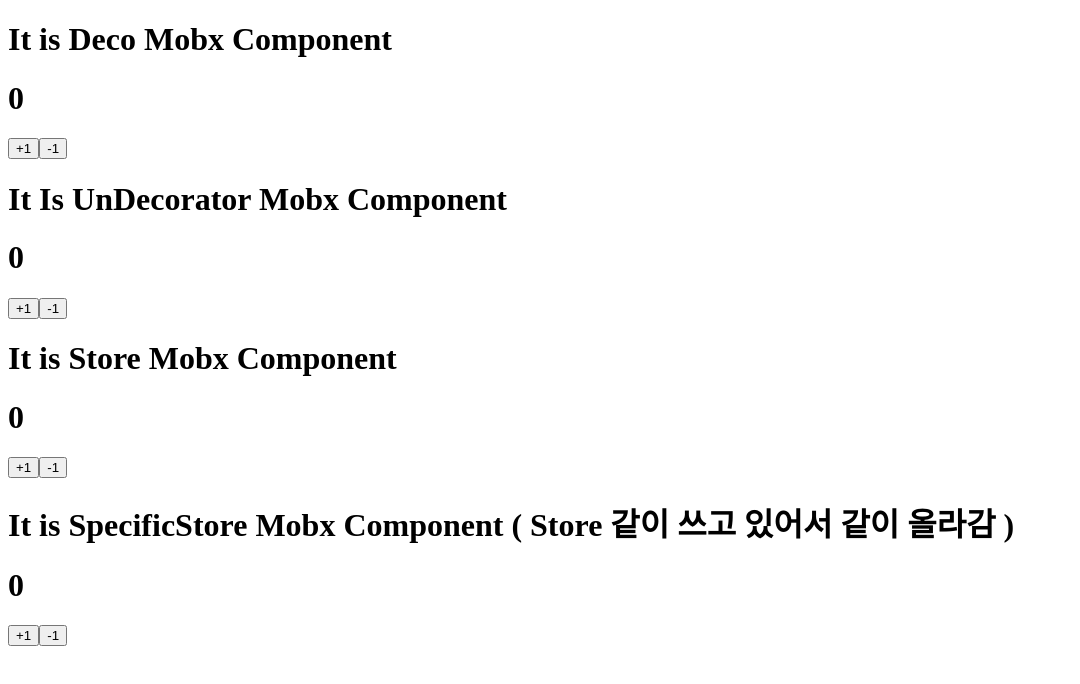
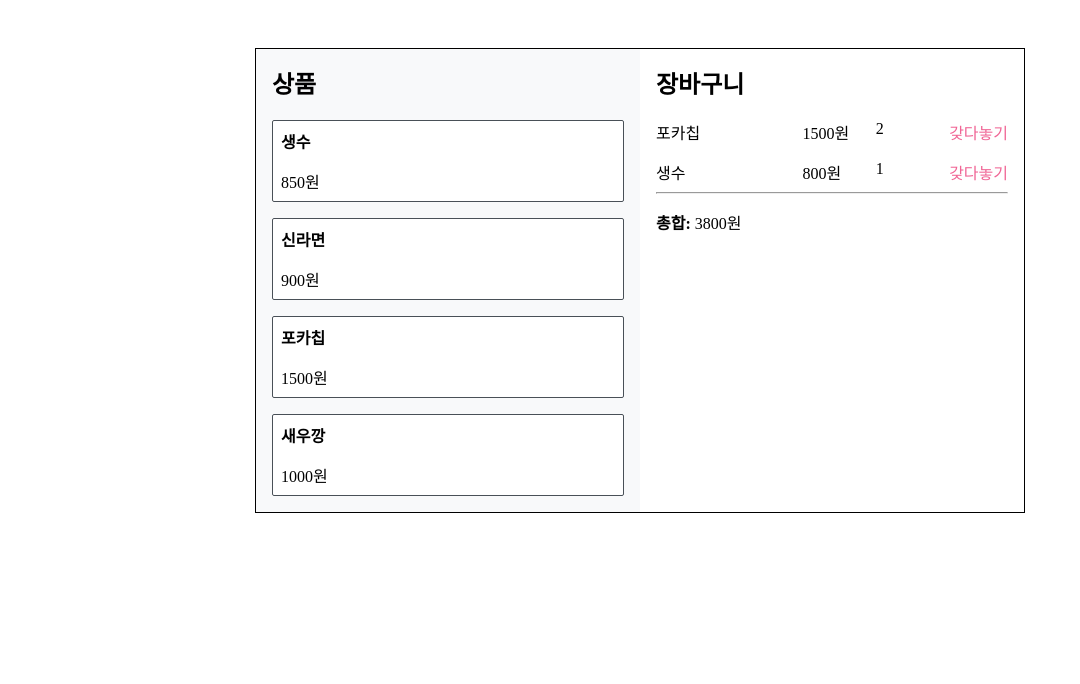
Before and after one commit to formegusto/study-mobx, a React app: page / in a window 1280 px wide. Shown: the top 684 px of the page, without its empty margins (0-1080 px from the left). Built offline with nearby package versions, Linux system fonts and the light colour scheme.

Commit message:
SuperMarket UI Okay With Type

```diff
--- a/src/App.tsx
+++ b/src/App.tsx
@@ -1,16 +1,18 @@
 import React from 'react';
-import DecoCounter from './counter/DecoCounter';
-import SpecificStoreCounter from './counter/SpecificStoreCounter';
-import StoreCounter from './counter/StoreCounter';
-import UnDecoCounter from './counter/UnDecoCounter';
+import SuperMarketContainer from './superMarket/containers/SuperMarketContainer';
+// import DecoCounter from './counter/DecoCounter';
+// import SpecificStoreCounter from './counter/SpecificStoreCounter';
+// import StoreCounter from './counter/StoreCounter';
+// import UnDecoCounter from './counter/UnDecoCounter';
 
 function App() {
   return (
     <div>
-      <DecoCounter/>
+      {/* <DecoCounter/>
       <UnDecoCounter />
       <StoreCounter />
-      <SpecificStoreCounter />
+      <SpecificStoreCounter /> */}
+      <SuperMarketContainer />
     </div>
   );
 }
--- /dev/null
+++ b/src/superMarket/components/SuperMarketTemplate.tsx
@@ -0,0 +1,38 @@
+import React from 'react';
+import { Basket, Item } from '../types';
+import '../styles/styles.css';
+import ShopItem from './item/ShopItem';
+import BasketItem from './item/BasketItem';
+
+type Props = {
+    items?: Item[],
+    baskets?: Basket[],
+}
+
+function SuperMarketTemplate({items, baskets} : Props) {
+    return (
+        <div className="SuperMarketTemplate">
+            <div className="items-wrapper">
+                <h2>상품</h2>
+                {items!.map((item, idx) => (
+                    <ShopItem item={item} key={idx} />
+                ))}
+            </div>
+            <div className="basket-wrapper">
+                <h2>장바구니</h2>
+                {baskets!.map((item, idx) => (
+                    <BasketItem basket={item} key={idx} />
+                ))}
+                <hr/>
+                <p>
+                    <b>총합: </b> {
+                    baskets!.reduce((acc, cur) => {
+                        return acc + (cur.item.price * cur.count)
+                    }, 0)}원
+                </p>
+            </div>
+        </div>
+    );
+}
+
+export default SuperMarketTemplate;
--- /dev/null
+++ b/src/superMarket/components/item/BasketItem.tsx
@@ -0,0 +1,20 @@
+import React from 'react';
+import { Basket } from '../../types';
+import '../../styles/styles.css';
+
+type Props = {
+    basket: Basket;
+}
+
+function BasketItem ({ basket } : Props) {
+    return (
+        <div className="BasketItem">
+          <div className="name">{basket.item.name}</div>
+          <div className="price">{basket.item.price}원</div>
+          <div className="count">{basket.count}</div>
+          <div className="return">갖다놓기</div>
+        </div>
+    );
+}
+
+export default BasketItem;
--- /dev/null
+++ b/src/superMarket/components/item/BasketItemList.ts
@@ -0,0 +1,18 @@
+import { Basket } from "../../types";
+
+export const baskets: Basket[] = [
+    {
+        item : {
+            name: '포카칩',
+            price: 1500,
+        },
+        count: 2,
+    },
+    {
+        item: {
+            name: '생수',
+            price: 800,
+        },
+        count: 1,
+    }
+]
--- /dev/null
+++ b/src/superMarket/components/item/ShopItem.tsx
@@ -0,0 +1,18 @@
+import React from 'react';
+import { Item } from '../../types';
+import '../../styles/styles.css';
+
+type Props = {
+    item: Item
+};
+
+function ShopItem({item} : Props) {
+    return (
+        <div className="ShopItem">
+            <h4>{item.name}</h4>
+            <div>{item.price}원</div>
+        </div>
+    )
+}
+
+export default ShopItem;
--- /dev/null
+++ b/src/superMarket/components/item/ShopItemList.ts
@@ -0,0 +1,20 @@
+import { Item } from "../../types";
+
+export const items: Item[] = [
+    {
+      name: '생수',
+      price: 850,
+    },
+    {
+      name: '신라면',
+      price: 900,
+    },
+    {
+      name: '포카칩',
+      price: 1500,
+    },
+    {
+      name: '새우깡',
+      price: 1000,
+    },
+];
--- /dev/null
+++ b/src/superMarket/containers/SuperMarketContainer.tsx
@@ -0,0 +1,12 @@
+import React from 'react';
+import { baskets } from '../components/item/BasketItemList';
+import { items } from '../components/item/ShopItemList';
+import SuperMarketTemplate from '../components/SuperMarketTemplate';
+
+function SuperMarketContainer() {
+    return (
+        <SuperMarketTemplate items={items} baskets={baskets}/>
+    );
+}
+
+export default SuperMarketContainer;
--- /dev/null
+++ b/src/superMarket/styles/styles.css
@@ -0,0 +1,74 @@
+.SuperMarketTemplate {
+    width: 768px;
+    display: flex;
+    border: 1px solid black;
+    margin-left: auto;
+    margin-right: auto;
+    margin-top: 3rem;
+}
+
+.SuperMarketTemplate h2 {
+    margin-top: 0;
+}
+
+.SuperMarketTemplate>div {
+    padding: 1rem;
+    flex: 1;
+}
+
+.SuperMarketTemplate .items-wrapper {
+    background: #f8f9fa;
+}
+
+.ShopItem {
+    background: white;
+    border: 1px solid #495057;
+    padding: 0.5rem;
+    border-radius: 2px;
+    cursor: pointer;
+}
+
+.ShopItem h4 {
+    margin-top: 0;
+    margin-bottom: 1rem;
+}
+
+.ShopItem:hover {
+    background: #495057;
+    color: white;
+}
+
+.ShopItem+.ShopItem {
+    margin-top: 1rem;
+}
+
+.BasketItem {
+    display: flex;
+    width: 100%;
+}
+
+.BasketItem .name {
+    flex: 2;
+}
+
+.BasketItem .price {
+    flex: 1;
+}
+
+.BasketItem .count {
+    flex: 1;
+}
+
+.BasketItem .return {
+    margin-left: auto;
+    color: #f06595;
+    cursor: pointer;
+}
+
+.BasketItem .return:hover {
+    text-decoration: underline;
+}
+
+.BasketItem+.BasketItem {
+    margin-top: 1rem;
+}
--- /dev/null
+++ b/src/superMarket/types.ts
@@ -0,0 +1,9 @@
+export type Item = {
+    name: string,
+    price: number,
+}
+
+export type Basket = {
+    item: Item;
+    count: number;
+}
```
